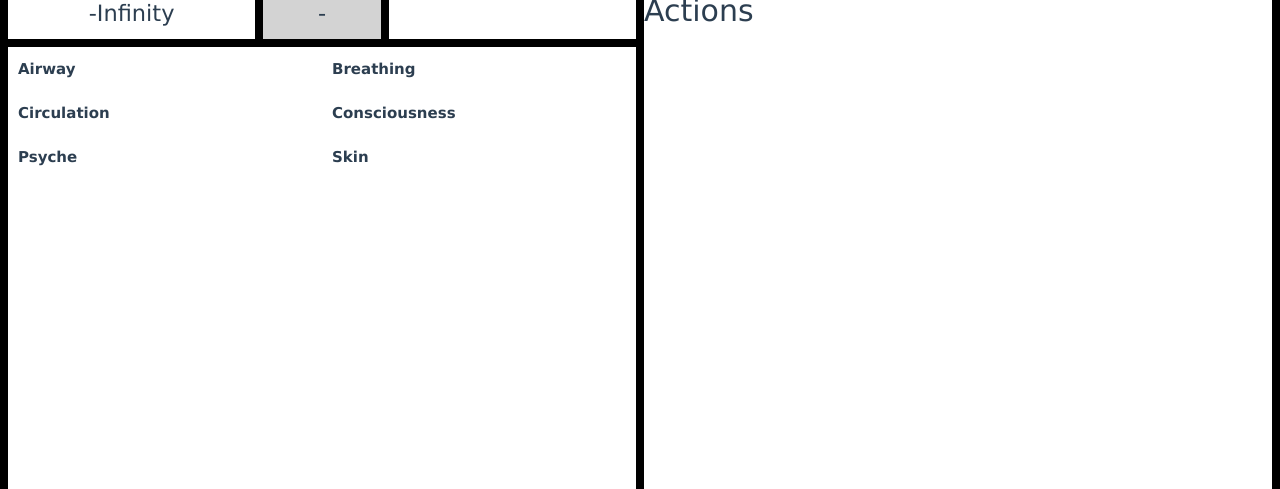
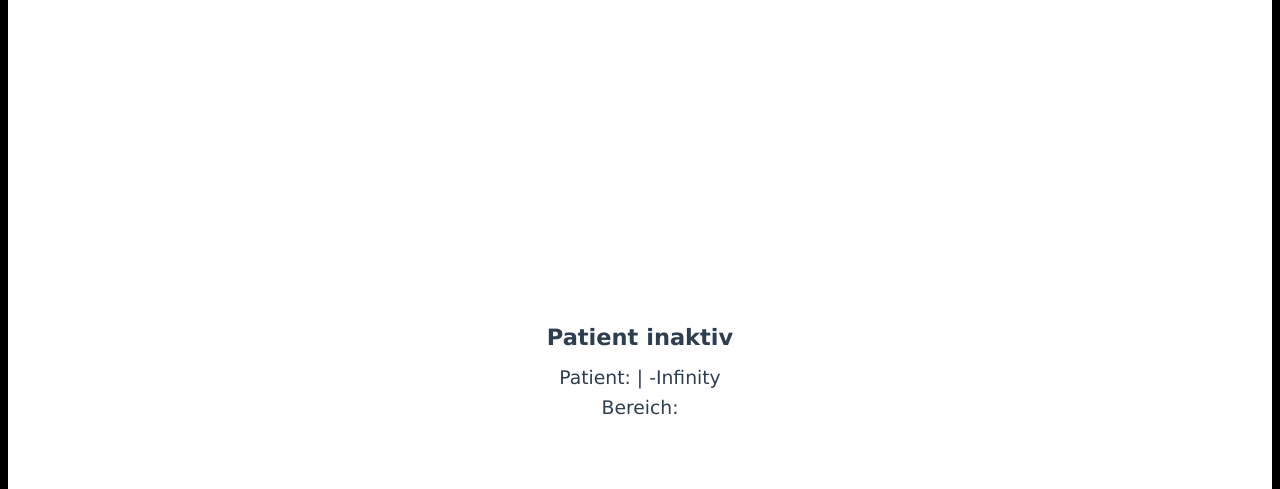
Before and after one commit to hpi-sam/dps.training_k, a Vue app in the folder frontend/: page / in a window 1280 px wide. Both pictures are taken after a click on the button "Patient". Shown: the part 21-510 px from the top of the page. Built offline with nearby package versions, Linux system fonts and the light colour scheme; no server answers.

Commit message:
#21 frontend: patient: add exercise start/stop logic and inactive screen

```diff
--- a/frontend/src/components/ModulePatient.vue
+++ b/frontend/src/components/ModulePatient.vue
@@ -13,16 +13,27 @@
 	import ScreenStatus from './screensPatient/ScreenStatus.vue'
 	import ScreenActions from './screensPatient/ScreenActions.vue'
 	import {computed, ref} from "vue"
+	import ScreenInactive from "@/components/screensPatient/ScreenInactive.vue"
+
+	export enum ScreenPosition {
+		LEFT = "left",
+		RIGHT = "right",
+		FULL = "full",
+	}
 
 	export enum Screens {
 		STATUS = "ScreenStatus",
 		ACTIONS = "ScreenActions",
+		INACTIVE = "ScreenInactive",
 	}
 
 	const currentLeftScreen = ref(Screens.STATUS)
 	const currentLeftScreenComponent = computed(() => getScreenComponent(currentLeftScreen.value))
 	const currentRightScreen = ref(Screens.ACTIONS)
 	const currentRightScreenComponent = computed(() => getScreenComponent(currentRightScreen.value))
+	const currentFullScreen = ref(Screens.INACTIVE)
+	const currentFullScreenComponent = computed(() => getScreenComponent(currentFullScreen.value))
+	const fullScreen = ref(true)
 
 	const getScreenComponent = (screen: Screens) => {
 		switch (screen) {
@@ -30,30 +41,50 @@
 				return ScreenStatus
 			case Screens.ACTIONS:
 				return ScreenActions
-			default:
-				return ScreenStatus
+			case Screens.INACTIVE:
+				return ScreenInactive
 		}
 	}
 
-	export const setLeftScreen = (newScreen: Screens) => {
-		currentLeftScreen.value = newScreen
-	}
-
-	export const setRightScreen = (newScreen: Screens) => {
-		currentRightScreen.value = newScreen
+	export const setScreen = (newScreen: Screens, pos: ScreenPosition) => {
+		switch (pos) {
+			case ScreenPosition.LEFT:
+				currentLeftScreen.value = newScreen
+				fullScreen.value = false
+				break
+			case ScreenPosition.RIGHT:
+				currentRightScreen.value = newScreen
+				fullScreen.value = false
+				break
+			case ScreenPosition.FULL:
+				currentFullScreen.value = newScreen
+				fullScreen.value = true
+				break
+		}
 	}
 </script>
 
 <template>
-	<div id="leftScreen">
+	<div v-if="!fullScreen" id="leftScreen">
 		<component :is="currentLeftScreenComponent" />
 	</div>
-	<div id="rightScreen">
+	<div v-if="!fullScreen" id="rightScreen">
 		<component :is="currentRightScreenComponent" />
+	</div>
+	<div v-if="fullScreen" id="fullScreen">
+		<component :is="currentFullScreenComponent" />
 	</div>
 </template>
 
 <style scoped>
+	#fullScreen {
+		position: relative;
+		float: left;
+		width: 100%;
+		height: 100%;
+		border: 8px solid black;
+	}
+
 	#leftScreen, #rightScreen {
 		position: relative;
 		float: left;
--- /dev/null
+++ b/frontend/src/components/screensPatient/ScreenInactive.vue
@@ -0,0 +1,44 @@
+<script setup lang="ts">
+	import {usePatientStore} from "@/stores/Patient"
+
+	const patientStore = usePatientStore()
+</script>
+
+<template>
+	<div class="inactive-patient-container">
+		<div class="content">
+			<div class="inactive-patient-header">
+				Patient inaktiv
+			</div>
+			<div class="inactive-patient-details">
+				<div>Patient: {{ patientStore.patientName }} | {{ patientStore.patientID }}</div>
+				<div>Bereich: {{ patientStore.areaName }}</div>
+			</div>
+		</div>
+	</div>
+</template>
+
+<style scoped>
+	.inactive-patient-container {
+		display: flex;
+		justify-content: center;
+		align-items: center;
+		height: 100%;
+	}
+
+	.content {
+		width: 60%;
+		text-align: center;
+	}
+
+	.inactive-patient-header {
+		font-weight: bold;
+		margin-bottom: 8px;
+		font-size: 1.5em;
+	}
+
+	.inactive-patient-details {
+		margin-bottom: 16px;
+		font-size: 1.25em;
+	}
+</style>
--- a/frontend/src/sockets/SocketPatient.ts
+++ b/frontend/src/sockets/SocketPatient.ts
@@ -2,6 +2,7 @@ import {connection} from "@/stores/Connection"
 import {usePatientStore} from "@/stores/Patient"
 import {useExerciseStore} from "@/stores/Exercise"
 import {showErrorToast, showWarningToast} from "@/App.vue"
+import {ScreenPosition, Screens, setScreen} from "@/components/ModulePatient.vue"
 
 class SocketPatient {
 	private readonly url: string
@@ -53,13 +54,15 @@ class SocketPatient {
 					break
 				case 'exercise':
 					useExerciseStore().createFromJSON(data.exercise as Exercise)
+					usePatientStore().patientName = useExerciseStore().getPatient(usePatientStore().patientID)?.patientName || ''
 					usePatientStore().areaName = useExerciseStore().getArea(usePatientStore().patientID)?.areaName || ''
 					break
 				case 'exercise-start':
-					console.log('Patient Websocket ToDo: handle exercise-start event ', data)
+					setScreen(Screens.STATUS, ScreenPosition.LEFT)
+					setScreen(Screens.ACTIONS, ScreenPosition.RIGHT)
 					break
 				case 'exercise-stop':
-					console.log('Patient Websocket ToDo: handle exercise-stop event ', data)
+					setScreen(Screens.INACTIVE, ScreenPosition.FULL)
 					break
 				case 'delete':
 					console.log('Patient Websocket ToDo: handle delete event ', data)
--- a/frontend/src/stores/Exercise.ts
+++ b/frontend/src/stores/Exercise.ts
@@ -18,12 +18,22 @@ export const useExerciseStore = defineStore('exercise', {
 				return foundArea
 			}
 		},
+		getPatient: (state) => {
+			return (patientId: number): Patient | null => {
+				let foundPatient: Patient | null = null
+				state.areas.forEach((area) => {
+					area.patients.forEach((patient) => {
+						if (patient.patientId == patientId) foundPatient = patient
+					})
+				})
+				return foundPatient
+			}
+		}
 	},
 	actions: {
 		createFromJSON(json: Exercise) {
 			this.exerciseId = json.exerciseId
 			this.areas = json.areas
-			console.log(json)
 		}
 	}
 })
--- a/frontend/src/stores/Patient.ts
+++ b/frontend/src/stores/Patient.ts
@@ -4,6 +4,7 @@ export const usePatientStore = defineStore('patient', {
 	state: () => ({
 		token: '',
 		patientID: Number.NEGATIVE_INFINITY,
+		patientName: '',
 		triage: '-',
 		areaName: '',
 		airway: '',
```
